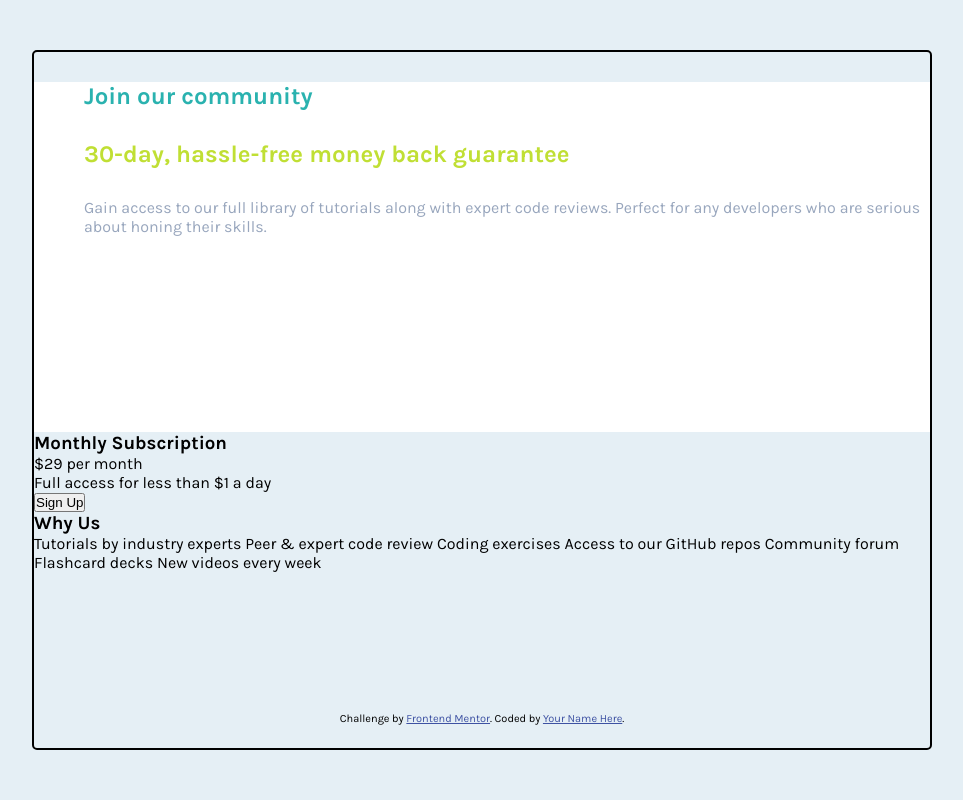
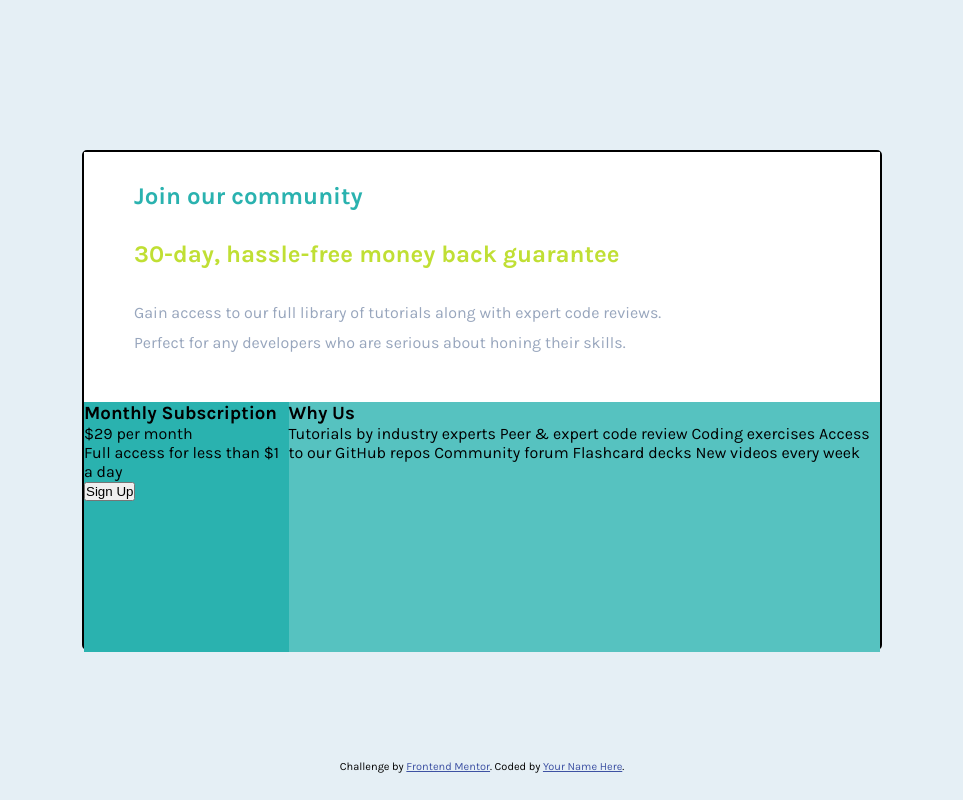
Before and after one commit to Blazej-oWo/single-price-grid-component_FM, a plain HTML site: page index.html in a window 1280 px wide. Shown: the whole page, without its empty margins (158-1121 px from the left). Drawn offline with Linux system fonts and the light colour scheme.

Commit message:
adding bg to file

```diff
--- a/index.html
+++ b/index.html
@@ -26,8 +26,8 @@
       <p>Gain access to our full library of tutorials along with expert code reviews.
         Perfect for any developers who are serious about honing their skills.</p>
     </div>
-
-    <div>
+    <div class="container">
+      <div class="subscript">
         <h3>Monthly Subscription</h3>
 
         <p><span>&dollar;29</span> per month</p>
@@ -37,7 +37,7 @@
         <button> Sign Up</button>
       </div>
 
-    <div>
+      <div class="about">
         <h3>Why Us</h3>
 
         <p>Tutorials by industry experts
@@ -48,7 +48,7 @@
           Flashcard decks
           New videos every week</p>
       </div>
-
+    </div>
   </section>
   <footer>
     <p class="attribution">
--- a/style.css
+++ b/style.css
@@ -12,8 +12,8 @@ section {
 
     border-radius: 5px;
     border: 2px solid black;
-    width:900px;
-    height: 700px;
+    width:800px;
+    height: 500px;
     position: absolute;
     top:50%;
     left: 50%;
@@ -21,30 +21,45 @@ section {
 }
 h1 {
     color:  hsl(179, 62%, 43%);
-
+    padding: 30px 0 0 50px;
 
 }
 h2 {
     color:hsl(71, 73%, 54%);
 }
 
-h2, .community p , h1 {
+h2, .community p  {
     margin:30px 0px 0px 50px;
 }
 .community {
     background-color: #ffff;
     width: 100%;
-    height: 350px;
+    height: 250px;
+
 }
 .community p {
     color:hsl(218, 22%, 67%);
+    width: 550px;
+    line-height: 30px;
 }
 .attribution {
     font-size: 11px;
     text-align: center;
-    margin-top: 89vh;
+    margin-top: 95vh;
   }
 
   .attribution a {
     color: hsl(228, 45%, 44%);
   }
+  .container {
+    display: flex;
+  }
+  .subscript{
+    background-color:  hsl(179, 62%, 43%);
+    width:400px;
+    height: 250px;
+  }
+  .about {
+    background-color:  hsl(179, 47%, 55%);
+
+  }
```
Lines whose indentation alone changed are shown as unchanged.
